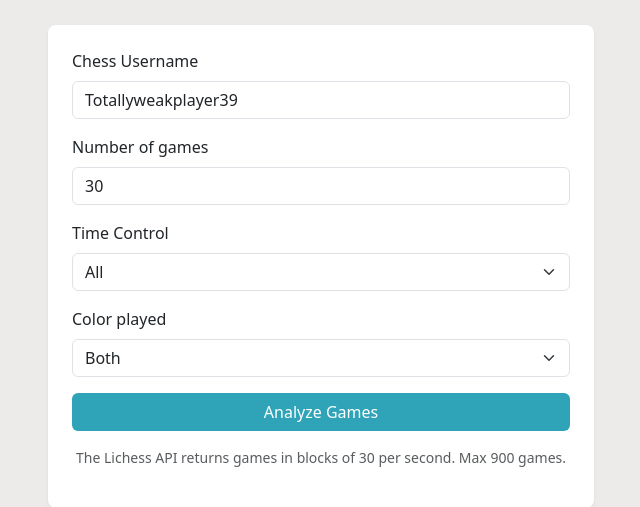
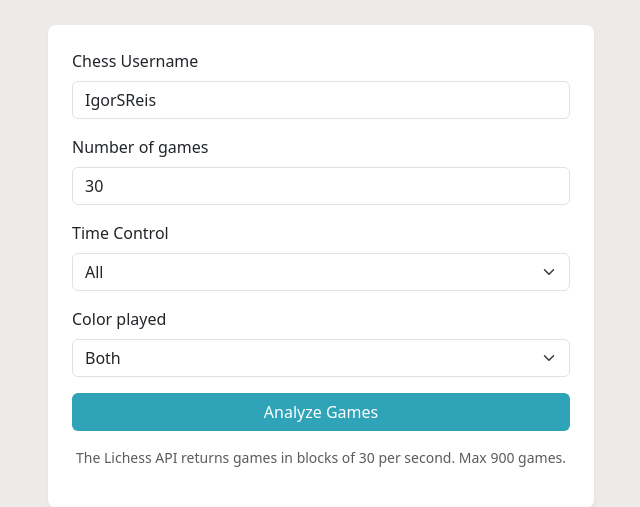
Before and after one commit to igor-reis95/Chess-Analyzer, a Flask app: page / in a window 1280 px wide. Shown: the part 171-678 px from the top of the page, without its empty margins (319-959 px from the left). Run offline with Flask 3, Linux system fonts and the light colour scheme.

Commit message:
Updated default value

```diff
--- a/src/web/templates/form.html
+++ b/src/web/templates/form.html
@@ -41,7 +41,7 @@
               class="form-control"
               name="username"
               required
-              value="Totallyweakplayer39"
+              value="IgorSReis"
               pattern="[a-zA-Z0-9_-]{3,20}"
               title="3-20 chars (letters, numbers, _, -)"
             >
```
